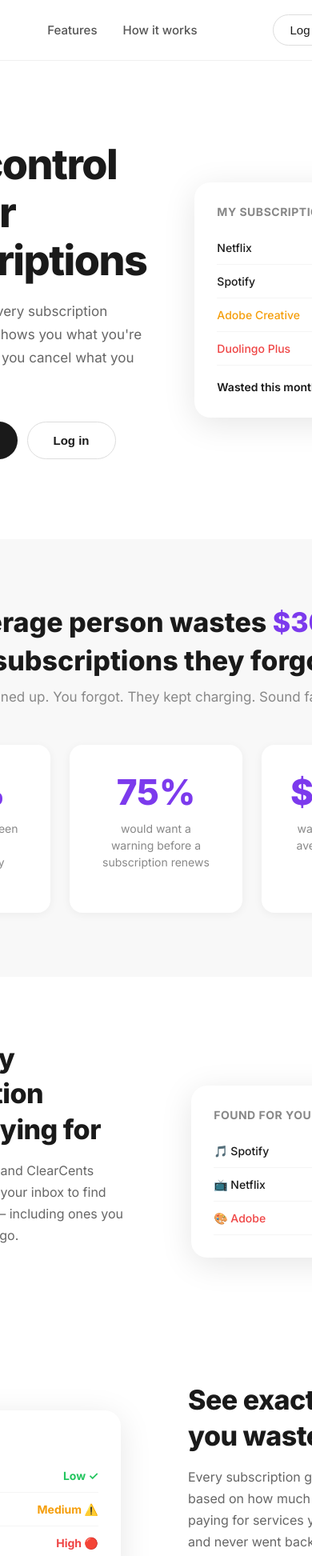
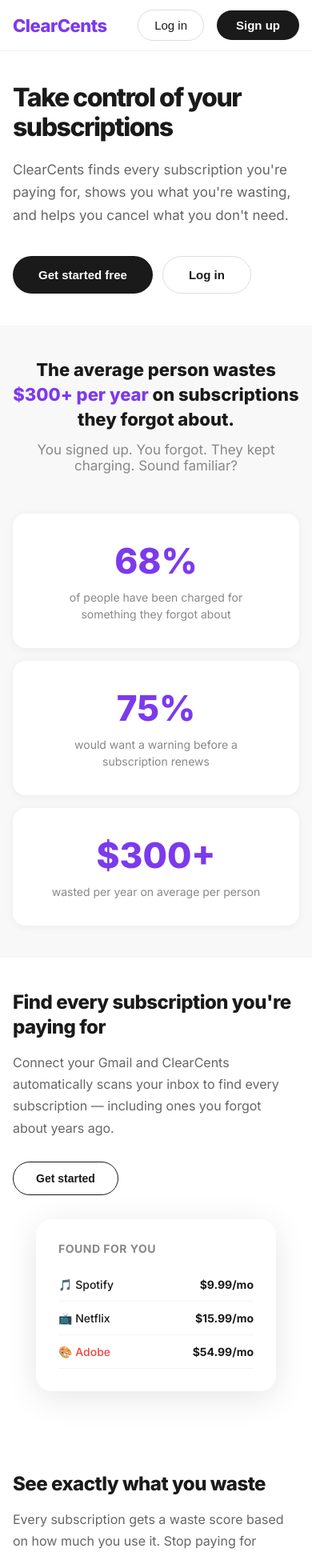
Before and after one commit to ClearCents/clearcents-frontend, a React (Create React App) app: page /landing in a window 390 px wide. Shown: the top 1945 px of the page at 80% size. Built offline with nearby package versions, Linux system fonts and the light colour scheme.

Commit message:
Add mobile responsive styles for landing page

```diff
--- a/src/Landing.css
+++ b/src/Landing.css
@@ -472,3 +472,95 @@
   font-size: 13px;
   text-align: center;
 }
+
+@media (max-width: 768px) {
+  .landing-nav {
+    padding: 12px 16px;
+  }
+
+  .landing-nav-links {
+    display: none;
+  }
+
+  .hero {
+    padding: 40px 16px;
+    flex-direction: column;
+  }
+
+  .hero-left h1 {
+    font-size: 32px;
+  }
+
+  .hero-right {
+    display: none;
+  }
+
+  .problem {
+    padding: 40px 16px;
+  }
+
+  .problem h2 {
+    font-size: 22px;
+  }
+
+  .stats {
+    flex-direction: column;
+    gap: 16px;
+  }
+
+  .stat {
+    max-width: 100%;
+  }
+
+  .features {
+    padding: 40px 16px;
+  }
+
+  .feature-row {
+    flex-direction: column;
+    gap: 30px;
+  }
+
+  .feature-row.reverse {
+    flex-direction: column;
+  }
+
+  .feature-text h2 {
+    font-size: 24px;
+  }
+
+  .how-it-works {
+    padding: 40px 16px;
+  }
+
+  .steps {
+    flex-direction: column;
+    gap: 30px;
+  }
+
+  .step-divider {
+    transform: rotate(90deg);
+  }
+
+  .cta {
+    padding: 60px 16px;
+  }
+
+  .cta h2 {
+    font-size: 28px;
+  }
+
+  .landing-footer {
+    padding: 30px 16px;
+  }
+
+  .footer-top {
+    flex-direction: column;
+    gap: 16px;
+    text-align: center;
+  }
+
+  .footer-links {
+    justify-content: center;
+  }
+}
```
